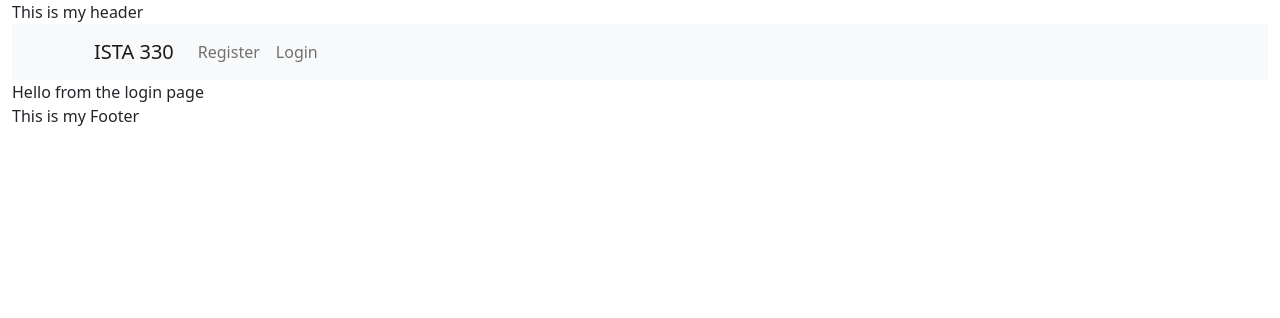
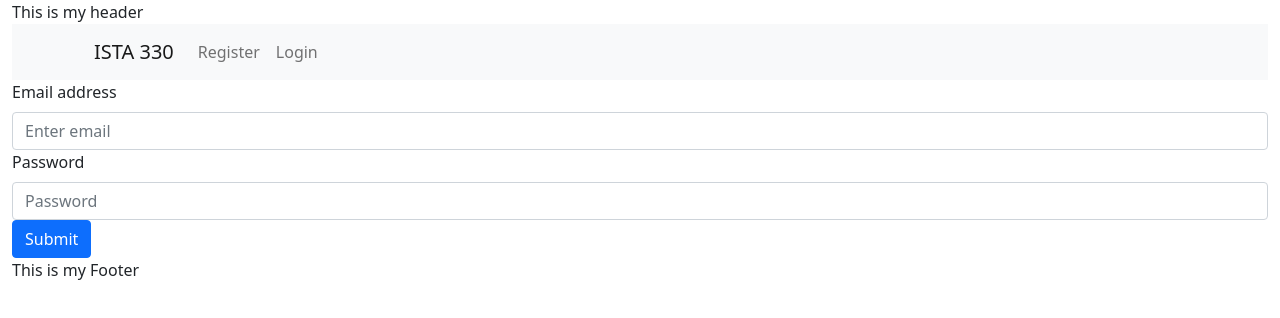
Before and after one commit to Zpheree/imagequiz, a React (Create React App) app: page /#/login in a window 1280 px wide. Shown: the top 318 px of the page. Built offline with nearby package versions, Linux system fonts and the light colour scheme.

Commit message:
ISTA 330 2

```diff
--- a/src/Components/Home.js
+++ b/src/Components/Home.js
@@ -1,9 +1,41 @@
+import { Container, Row, Col, Image } from "react-bootstrap";
+import 'bootstrap/dist/css/bootstrap.min.css';
+import flowers from "./data.js";
+
 const Home = () => {
-    return (
-        <div>
-            Hello from the home page
-        </div>
-    );
+  const flower = []
+  let inner = []
+  for (var i = 0; i < flowers.length; i++) {
+    if (i % 4 === 0) {
+        flower.push(inner);
+        inner = []
+    }
+    inner.push(flowers[i]);
+  }
+  inner.push("")
+  flower.push(inner);
+
+  return (
+
+    <Container className="images">
+        {flower.map ((inn, i) => {
+          return (
+            <Row>
+              { inn.map ((image, j) => {
+                return (
+                  <Col className="imgCon" >
+                    <Image className="img" src={image.picture}/>
+                    <p>{image.name}</p>
+                  </Col>
+                );
+              })}
+            </Row>
+          );
+        })}
+
+    </Container>
+  );
 }
 
+
 export default Home;
--- a/src/Components/Login.js
+++ b/src/Components/Login.js
@@ -1,9 +1,62 @@
-const Login = () => {
-    return (
-        <div>
-            Hello from the login page
-        </div>
-    );
+import { Form, Button } from "react-bootstrap";
+import "bootstrap/dist/css/bootstrap.min.css";
+import { useState } from "react";
+import local_stor from "../data_access_layer/local"
+import { useNavigate } from "react-router-dom"
+
+
+const Login = (props) => {
+  const [email, setEmail] = useState("");
+  const [password, setPass] = useState("");
+  const [err, setErrors] = useState("");
+  const nav = useNavigate();
+
+  let onEmailChange = (e) => {
+    setEmail(e.target.value);
+    if (err) setErrors(null);
+  }
+
+  let onPasswordChange = (e) => {
+    setPass(e.target.value);
+    if (err) setErrors(null);
+  }
+
+  let onSubmitHandler = (e) => {
+    e.preventDefault();
+
+    let found = local_stor.customers.find(x =>
+      (x.email.toLowerCase() === email.toLowerCase()) && (x.password === password));
+
+    if (found) {
+      props.customerLoggedIn(found.fname);
+      nav("/#");
+    } else {
+      setErrors("No user with this email and password");
+    }
+  }
+
+  return (
+    <Form onSubmit={onSubmitHandler} className="form">
+
+    <Form.Group controlId="formBasicEmail">
+      <Form.Label>Email address</Form.Label>
+      <Form.Control type="email" placeholder="Enter email" value={email} onChange={onEmailChange}
+      isInvalid={ err }/>
+    </Form.Group>
+    <Form.Group controlId="formPassword">
+      <Form.Label>Password</Form.Label>
+      <Form.Control type="password" placeholder="Password" value={password} onChange={onPasswordChange}
+       isInvalid={ err }/>
+
+       <Form.Control.Feedback type="invalid" className="error">
+         {err}
+       </Form.Control.Feedback>
+    </Form.Group>
+      <Button variant="primary" type="submit" className="btn">
+        Submit
+      </Button>
+    </Form>
+  );
 }
 
 export default Login;
```
